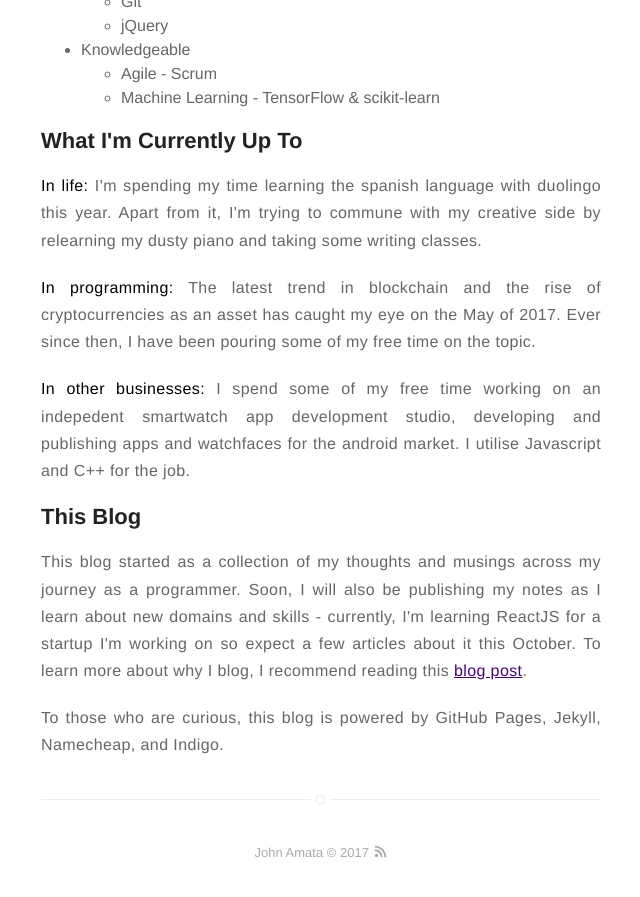
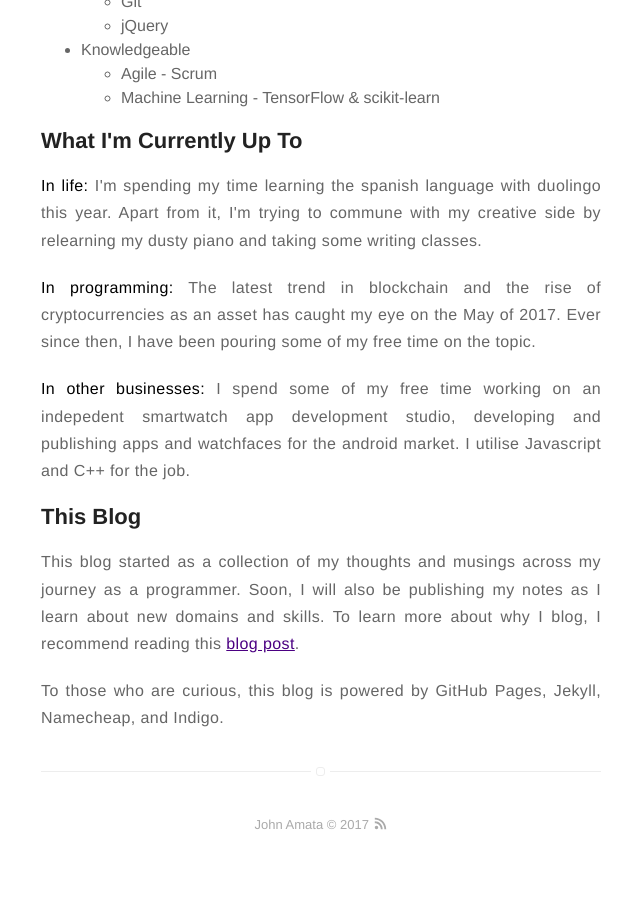
Before and after one commit to jpamata/jpamata.github.io, a Jekyll site: the page built from about.md, in a window 1280 px wide and 900 px high, scrolled down 1402 px. Shown: the top 897 px of the window, without its empty margins (319-959 px from the left). Built offline with Jekyll 4.4.1, drawn with Linux system fonts in a browser that asks for light colours; after the commit the page ends 2274 px from its top, so only the background shows below that.

Commit message:
Update about.md

```diff
--- a/about.md
+++ b/about.md
@@ -56,6 +56,6 @@
 I spend some of my free time working on an indepedent smartwatch app development studio, developing and publishing apps and watchfaces for the android market. I utilise Javascript and C++ for the job.</p>
 
 <h2>This Blog</h2>
-<p align="justify">This blog started as a collection of my thoughts and musings across my journey as a programmer. Soon, I will also be publishing my notes as I learn about new domains and skills - currently, I'm learning ReactJS for a startup I'm working on so expect a few articles about it this October. To learn more about why I blog, I recommend reading this <a href="http://johnamata.com/i-blog-because/">blog post</a>. </p>
+<p align="justify">This blog started as a collection of my thoughts and musings across my journey as a programmer. Soon, I will also be publishing my notes as I learn about new domains and skills. To learn more about why I blog, I recommend reading this <a href="http://johnamata.com/i-blog-because/">blog post</a>. </p>
 
 <p align="justify">To those who are curious, this blog is powered by GitHub Pages, Jekyll, Namecheap, and Indigo.</p>
```
